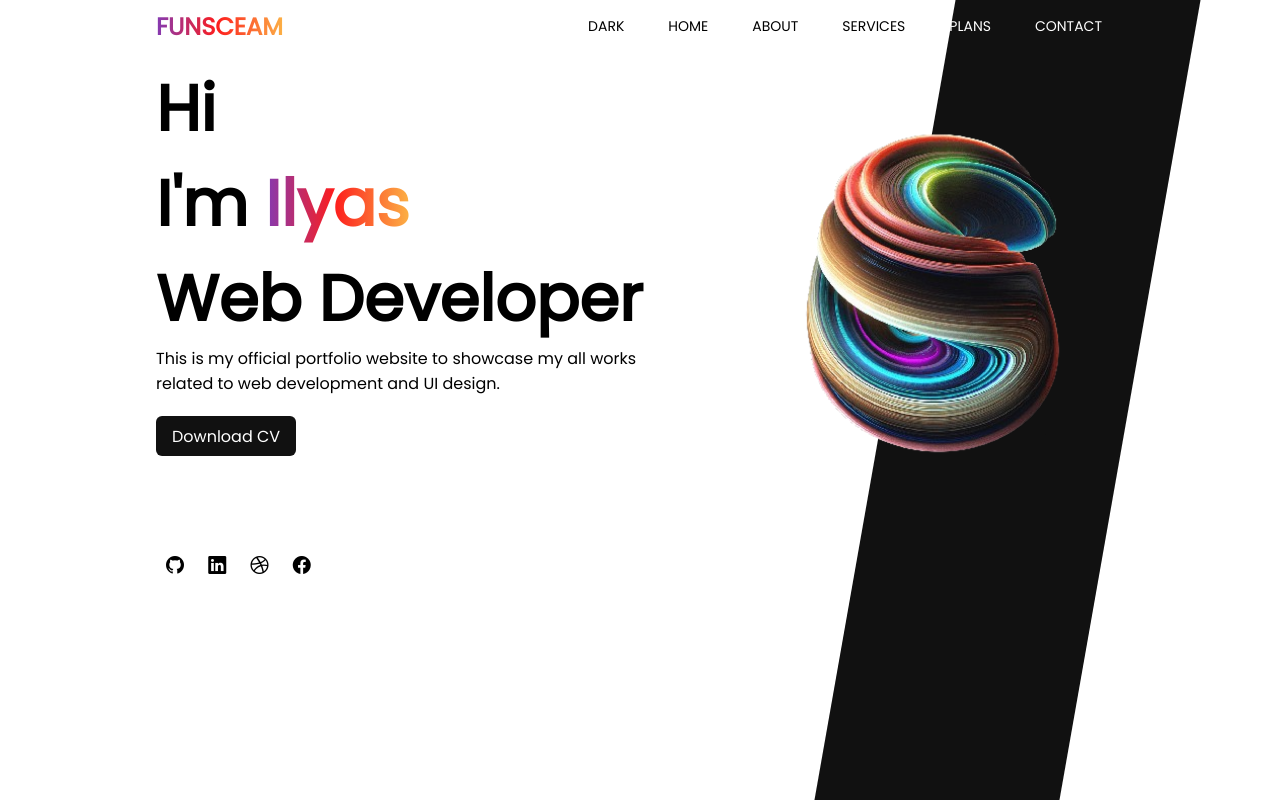
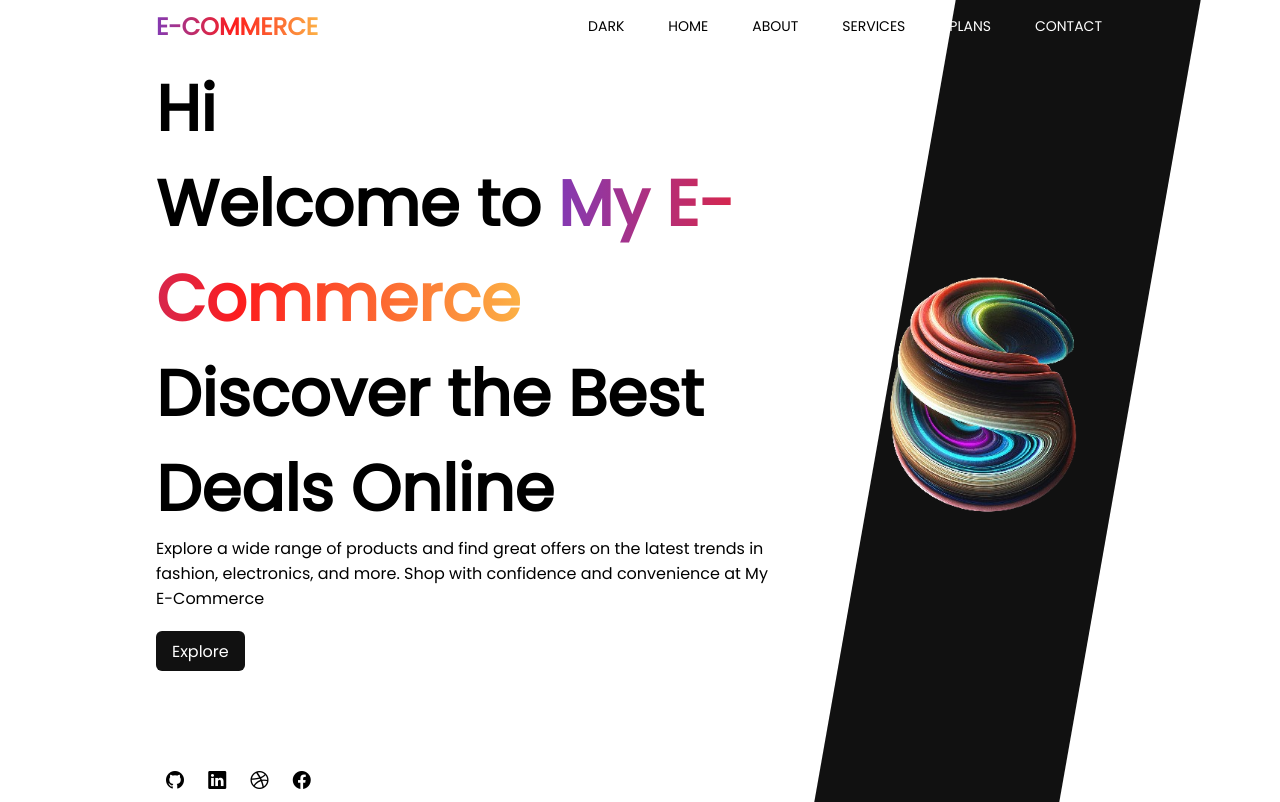
Before and after one commit to funscteam/portofolio, a plain HTML site: page index.html in a window 1280 px wide. Drawn offline with nearby package versions, Linux system fonts and the light colour scheme.

Commit message:
Update index.html

```diff
--- a/index.html
+++ b/index.html
@@ -10,7 +10,7 @@
 <body>
     <div class="container">
         <header>
-            <a href="#" class="logo highlight">Funsceam</a>
+            <a href="#" class="logo highlight">E-commerce</a>
             <ul>
                 <li><a onclick="ChangeColor(this)" href="#">Dark</a></li>
                 <li><a href="#">Home</a></li>
@@ -23,10 +23,10 @@
         <main class="page-content">
             <div class="page-left">
                 <h1 class="heading">Hi</h1>
-                <h1 class="heading">I'm <span class="highlight">Ilyas</span></h1>
-                <h1 class="heading">Web Developer</h1>
-                <p class="about">This is my official portfolio website to showcase my all works related to web development and UI design.</p>
-                <a href="#" class="download-button">Download CV</a>
+                <h1 class="heading">Welcome to <span class="highlight">My E-Commerce</span></h1>
+                <h1 class="heading">Discover the Best Deals Online</h1>
+                <p class="about">Explore a wide range of products and find great offers on the latest trends in fashion, electronics, and more. Shop with confidence and convenience at My E-Commerce</p>
+                <a href="#" class="download-button">Explore</a>
                 <div class="social-links">
                     <a href="#" class="bi bi-github" ></a>
                     <a href="#" class="bi bi-linkedin" ></a>
```
